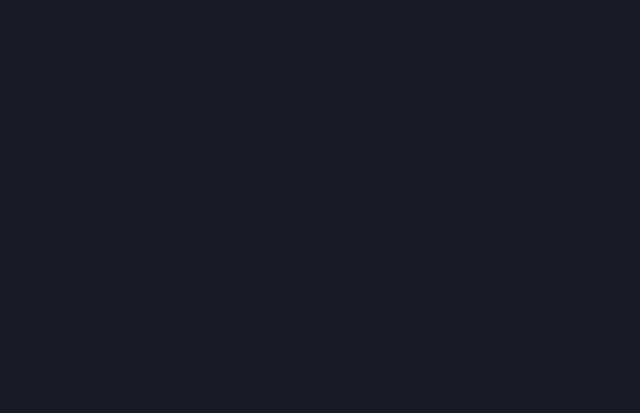
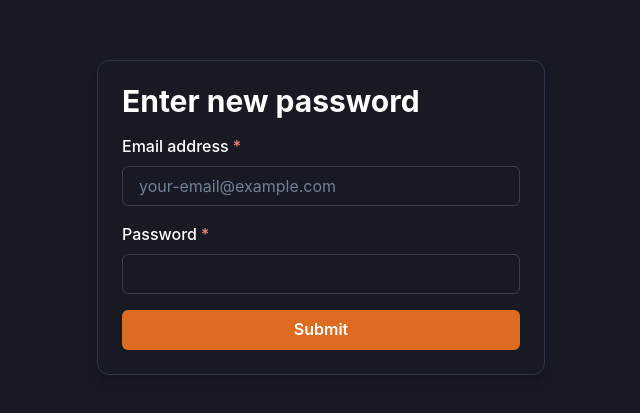
Before and after one commit to leveorxyz/SCM, a Next.js app: page / in a window 1280 px wide. Shown: the part 183-596 px from the top of the page, without its empty margins (319-959 px from the left). Built offline with nearby package versions, Linux system fonts and the light colour scheme.

Commit message:
Add(UI): implement login page UI

```diff
--- a/src/pages/index.tsx
+++ b/src/pages/index.tsx
@@ -1,5 +1,75 @@
+import {
+  Button,
+  Flex,
+  FormControl,
+  FormLabel,
+  Heading,
+  Input,
+  Stack,
+  useColorModeValue,
+} from "@chakra-ui/react";
+import { useRouter } from "next/router";
+
 import { Container } from "../components/Container";
 
-const Index = () => <Container minH="100vh"></Container>;
+const Index = () => {
+  const router = useRouter();
+  const bgColor = useColorModeValue("white", "gray.900");
+  const borderColor = useColorModeValue("gray.200", "gray.700");
+  const onSubmit = () => router.push("/dashboard");
+
+  return (
+    <Container>
+      <Flex
+        w="100%"
+        minH="100vh"
+        align={"center"}
+        justify={"center"}
+        bgColor={bgColor}
+      >
+        <Stack
+          spacing={4}
+          w={"full"}
+          maxW={"md"}
+          border={1}
+          borderColor={borderColor}
+          borderStyle={"solid"}
+          rounded={"xl"}
+          boxShadow={"lg"}
+          p={6}
+          my={12}
+        >
+          <Heading lineHeight={1.1} fontSize={{ base: "2xl", md: "3xl" }}>
+            Enter new password
+          </Heading>
+          <FormControl id="email" isRequired>
+            <FormLabel>Email address</FormLabel>
+            <Input
+              placeholder="your-email@example.com"
+              _placeholder={{ color: "gray.500" }}
+              type="email"
+            />
+          </FormControl>
+          <FormControl id="password" isRequired>
+            <FormLabel>Password</FormLabel>
+            <Input type="password" />
+          </FormControl>
+          <Stack spacing={6}>
+            <Button
+              bg={"orange.500"}
+              color={"white"}
+              _hover={{
+                bg: "orange.600",
+              }}
+              onClick={onSubmit}
+            >
+              Submit
+            </Button>
+          </Stack>
+        </Stack>
+      </Flex>
+    </Container>
+  );
+};
 
 export default Index;
```
